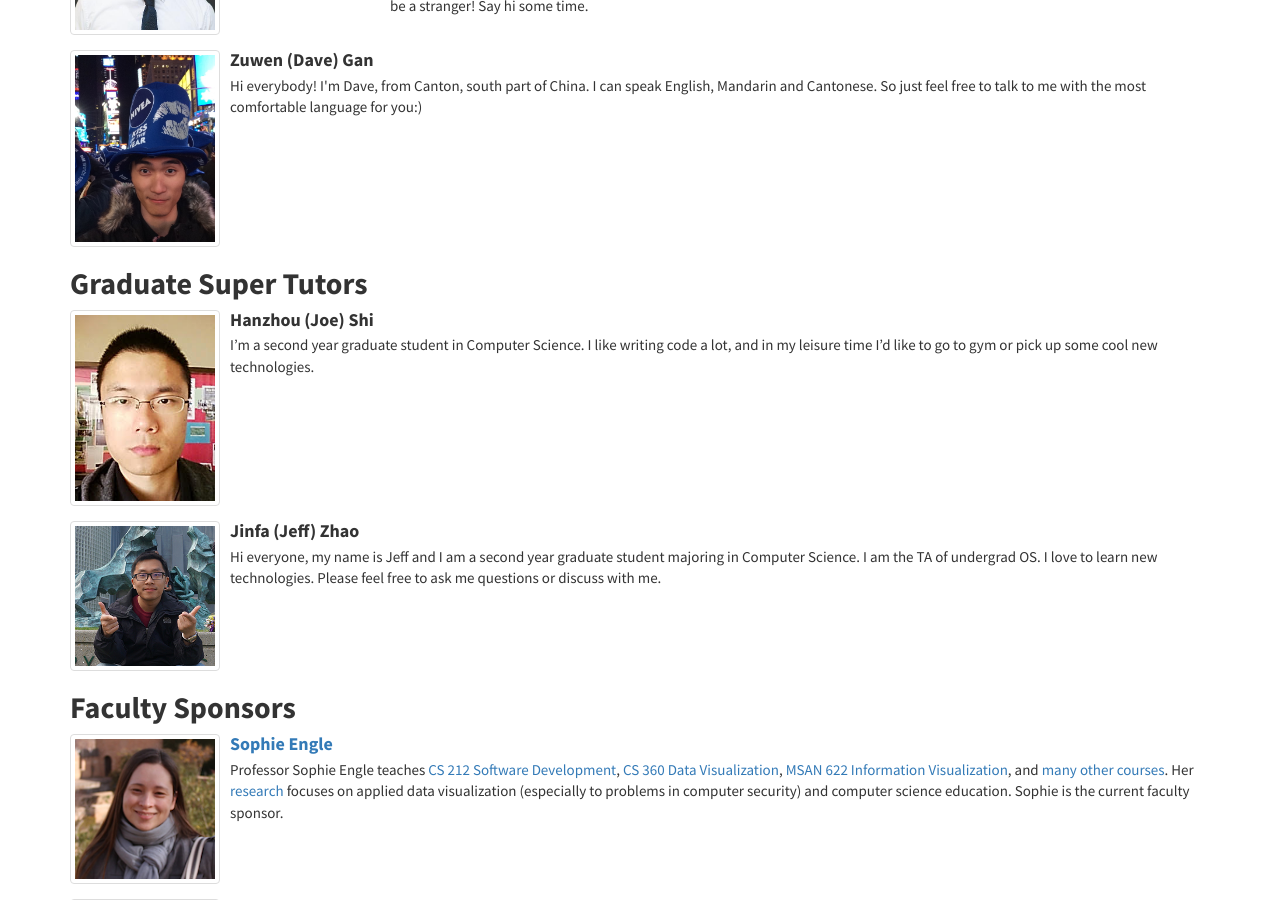
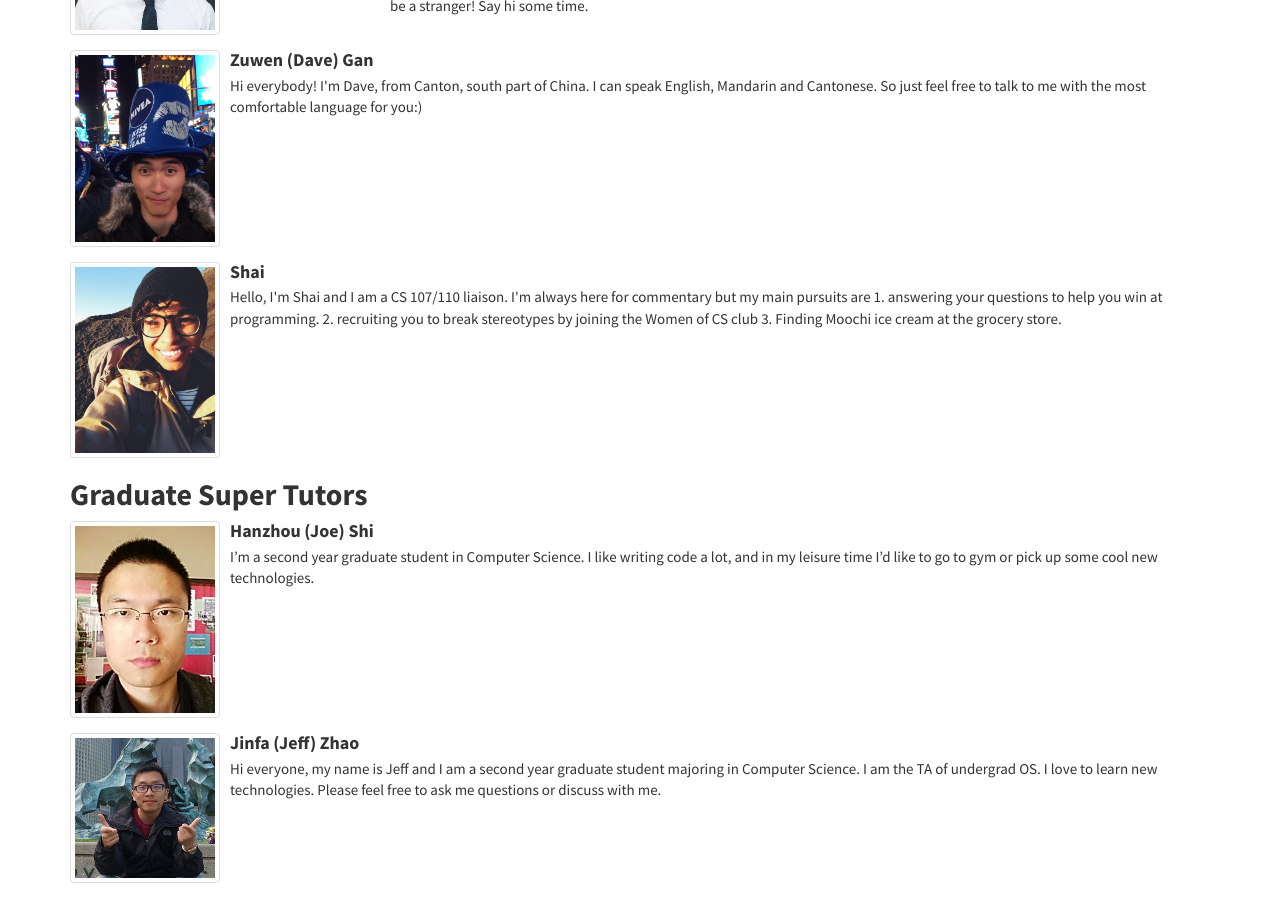
Before and after one commit to CSTutors/CSTutors.github.io, a Jekyll site: the page built from tutors/index.html, in a window 1280 px wide and 900 px high, scrolled down 1043 px. Built offline with Jekyll 4.4.1, drawn with Linux system fonts in a browser that asks for light colours; nearby versions of some CDN libraries.

Commit message:
Update new CS tutor

```diff
--- a/tutors/index.html
+++ b/tutors/index.html
@@ -68,6 +68,18 @@ lead: 'Meet the current and past tutors below, as well as the faculty sponsors.
             <h4 class="media-heading">Zuwen (Dave) Gan</h4>
 
             <p>Hi everybody! I'm Dave, from Canton, south part of China. I can speak English, Mandarin and Cantonese. So just feel free to talk to me with the most comfortable language for you:)</p>
+        </div>
+    </li>
+
+    <li class="media">
+        <a class="pull-left" href="#">
+            <img class="media-object img-thumbnail" width="150" src="{{ site.url }}/img/shai.jpg">
+        </a>
+
+        <div class="media-body">
+            <h4 class="media-heading">Shai</h4>
+
+            <p>Hello, I'm Shai and I am a CS 107/110 liaison. I'm always here for commentary but my main pursuits are 1. answering your questions to help you win at programming. 2. recruiting you to break stereotypes by joining the Women of CS club 3. Finding Moochi ice cream at the grocery store.</p>
         </div>
     </li>
 </ul>
```
Also changed, not shown: index.html (+0 -10 lines), img/shai.jpg (added).
